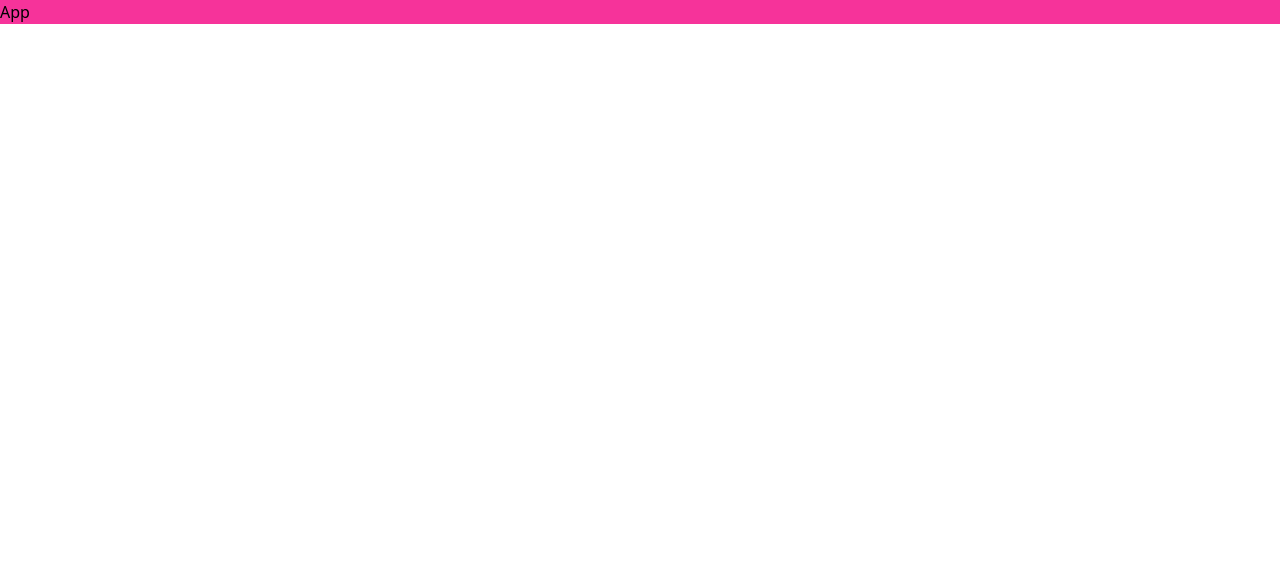
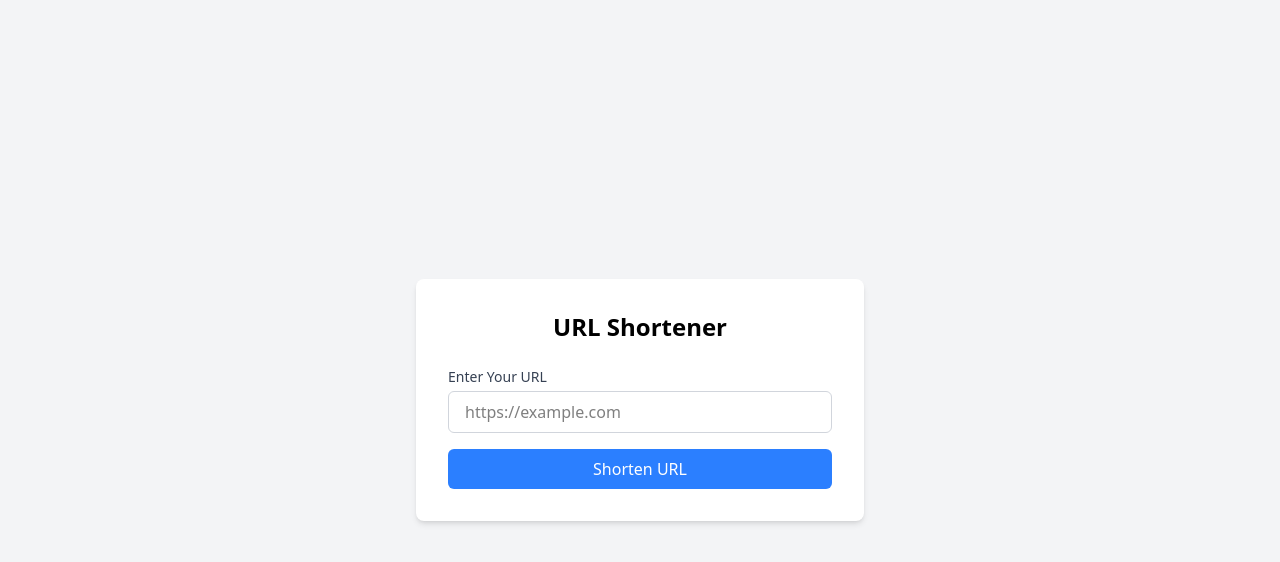
Before and after one commit to akshat-2502/url-shortner, a React (Vite) app in the folder FRONTEND/: page / in a window 1280 px wide. Shown: the top 562 px of the page. Built offline with nearby package versions, Linux system fonts and the light colour scheme.

Commit message:
basic ui is ready now making the states

```diff
--- a/FRONTEND/src/App.jsx
+++ b/FRONTEND/src/App.jsx
@@ -1,7 +1,12 @@
 import React from "react";
+import HomePage from "./pages/HomePage";
 
 const App = () => {
-  return <div className="bg-pink-500">App</div>;
+  return (
+    <>
+      <HomePage />
+    </>
+  );
 };
 
 export default App;
--- /dev/null
+++ b/FRONTEND/src/components/UrlForm.jsx
@@ -0,0 +1,61 @@
+import React from "react";
+
+const UrlForm = () => {
+  return (
+    <form className="space-y-4">
+      <div>
+        <label
+          htmlFor="url"
+          className="block font-medium text-sm text-gray-700 mb-1"
+        >
+          Enter Your URL
+        </label>
+        <input
+          className="w-full px-4 py-2 border border-gray-300 rounded-md focus:outline-none focus:ring-2 focus:ring-blue-500"
+          type="url"
+          id="url"
+          placeholder="https://example.com"
+          required
+        />
+      </div>
+      <button
+        type="submit"
+        className="w-full bg-blue-500 text-white py-2 px-4 rounded-md hover:bg-blue-600 focus:outline-none focus:ring-2 focus:ring-blue-500 focus:ring-offset-2 disabled:opacity-50"
+      >
+        Shorten URL
+      </button>
+
+      {/* {error && (
+          <div className="mt-4 p-3 bg-red-100 text-red-700 rounded-md">
+            {error}
+          </div>
+        )} */}
+
+      {/* {shortUrl && (
+          <div className="mt-6">
+            <h2 className="text-lg font-semibold mb-2">Your shortened URL:</h2>
+            <div className="flex items-center">
+              <input
+                type="text"
+                readOnly
+                value={shortUrl}
+                className="flex-1 p-2 border border-gray-300 rounded-l-md bg-gray-50"
+              />
+               <button
+                onClick={handleCopy}
+                className={`px-4 py-2 rounded-r-md transition-colors duration-200 ${
+                  copied
+                    ? 'bg-green-500 text-white hover:bg-green-600'
+                    : 'bg-gray-200 hover:bg-gray-300'
+                }`}
+              >
+                {copied ? 'Copied!' : 'Copy'}
+              </button>
+            </div>
+          </div>
+        )} */}
+    </form>
+  );
+};
+
+export default UrlForm;
--- /dev/null
+++ b/FRONTEND/src/pages/HomePage.jsx
@@ -0,0 +1,15 @@
+import React from "react";
+import UrlForm from "../components/UrlForm";
+
+const HomePage = () => {
+  return (
+    <div className="min-h-screen bg-gray-100 flex flex-col items-center justify-center p-4">
+      <div className="bg-white p-8 rounded-lg shadow-md w-full max-w-md">
+        <h1 className="text-2xl font-bold text-center mb-6">URL Shortener</h1>
+        <UrlForm />
+      </div>
+    </div>
+  );
+};
+
+export default HomePage;
```
